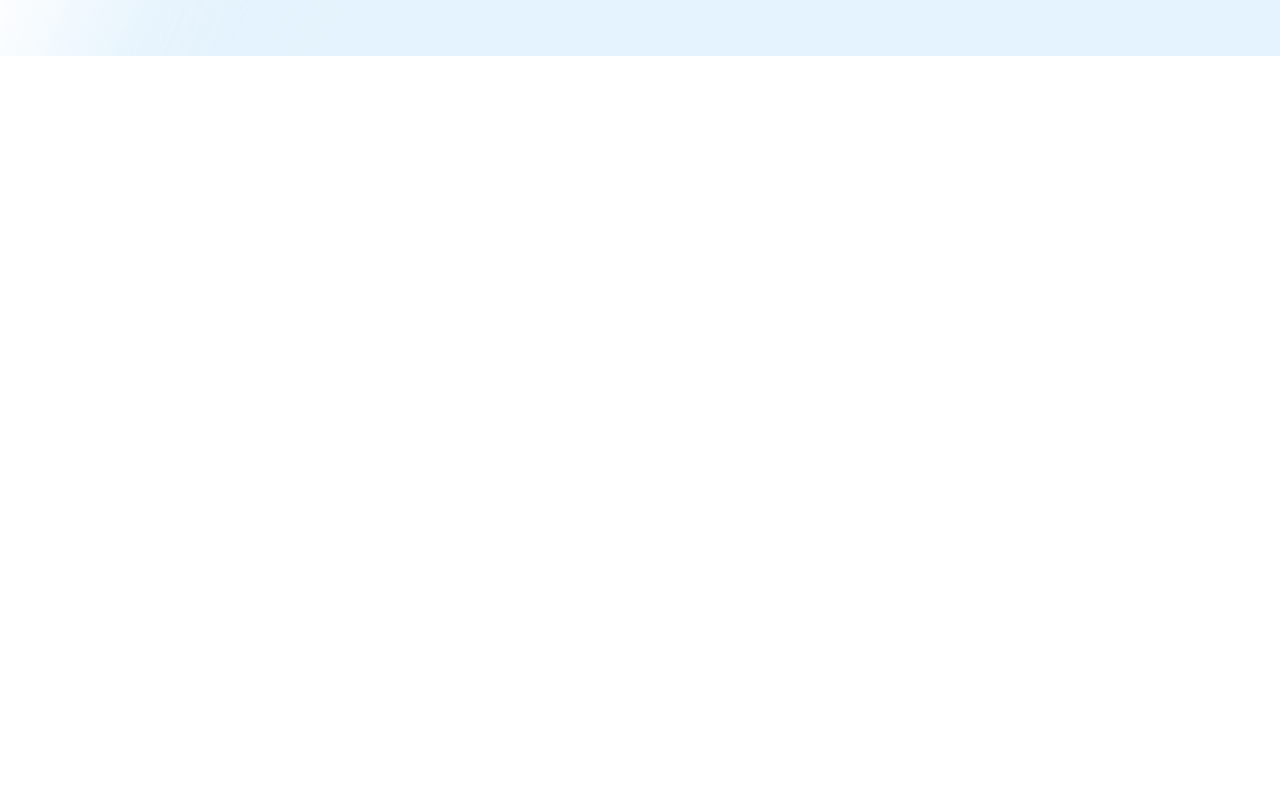
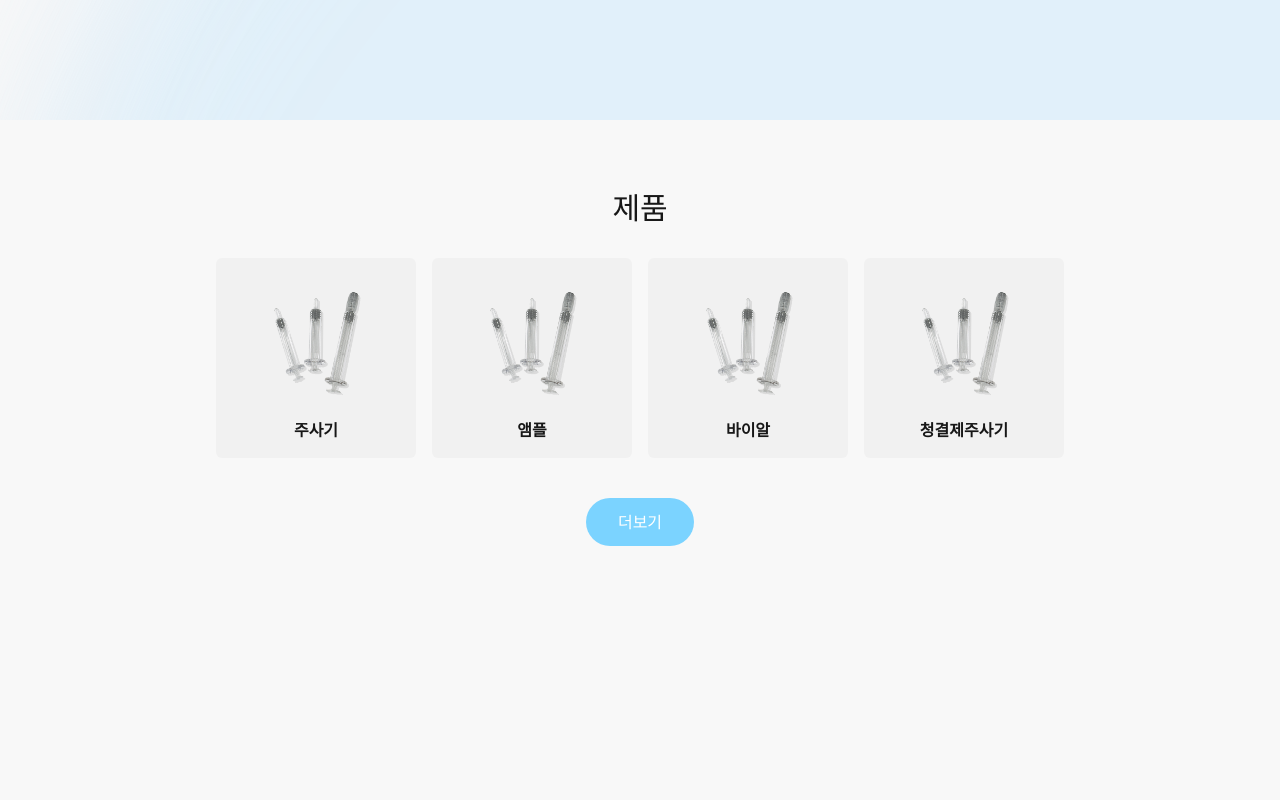
Before and after one commit to ph-mold/ph-mold-web, a Next.js app: page / in a window 1280 px wide. Shown: the part 680-1480 px from the top of the page. Built offline with nearby package versions, Linux system fonts and the light colour scheme.

Commit message:
[Add] ProductGrid 컴포넌트 추가

```diff
--- a/app/globals.css
+++ b/app/globals.css
@@ -2,8 +2,8 @@
 
 @layer base {
   :root {
-    --pm-background: #ffffff;
-    --pm-background2: #f8fafc;
+    --pm-background: #f8f8f8;
+    --pm-background2: #f1f1f1;
     --pm-foreground: #171717;
     --pm-foreground2: #6d6d6d;
     --pm-reverseForground: #ffffff;
@@ -24,6 +24,10 @@
   --color-signature2: var(--pm-signature2);
   --color-signature3: var(--pm-signature3);
   --color-signature4: var(--pm-signature4);
+}
+
+html {
+  @apply text-foreground bg-background;
 }
 
 @keyframes mist {
--- a/app/page.tsx
+++ b/app/page.tsx
@@ -1,7 +1,15 @@
 "use client";
 import ButtonWithArrow from "@/components/ButtonWithArrow";
+import ProductGrid from "@/components/ProductGrid";
 import StickyNav from "@/components/StickyNav";
 import { useEffect, useRef, useState } from "react";
+
+const products = [
+  { id: "1", name: "주사기", image: "/sample1.png" },
+  { id: "2", name: "앰플", image: "/sample1.png" },
+  { id: "3", name: "바이알", image: "/sample1.png" },
+  { id: "4", name: "청결제주사기", image: "/sample1.png" },
+];
 
 export default function Home() {
   const texts = ["Premium cosmetics packaging", "프리미엄 화장품 패키징"];
@@ -30,7 +38,7 @@ export default function Home() {
       <div ref={parentRef}>
         <div
           id="메인"
-          className="w-full h-svh flex items-center justify-center relative overflow-hidden top-[-64px]"
+          className="w-full h-svh flex items-center justify-center relative overflow-hidden"
         >
           <div className="absolute w-full max-w-[1080px] text-center">
             <div className="relative w-full flex items-center justify-center transition-all duration-500 lg:h-[80px] h-[52px]">
@@ -65,8 +73,14 @@ export default function Home() {
             <div className="absolute w-[170%] h-[170%] bg-[#BBDEFB] opacity-25 animate-mist rounded-full"></div>
           </div>
         </div>
-        <div id="제품" className="h-svh " />
-        <div id="문의" className="h-svh " />
+        <div id="제품" className="h-fit min-h-svh">
+          <p className="text-3xl text-center pt-[70px] mb-8">제품</p>
+          <ProductGrid products={products} />
+          <div className="mx-auto w-fit my-10">
+            <ButtonWithArrow>더보기</ButtonWithArrow>
+          </div>
+        </div>
+        <div id="문의" className="h-svh bg-[#ebf4fa]" />
       </div>
       {parentRef && (
         <div className="hidden md:block">
--- /dev/null
+++ b/components/ProductGrid.tsx
@@ -0,0 +1,34 @@
+"use client";
+import Image from "next/image";
+
+interface ProductGridProps {
+  products: { id: string; name: string; image: string }[];
+}
+
+const ProductGrid: React.FC<ProductGridProps> = ({ products }) => {
+  return (
+    <div className="sm:grid grid-cols-1 sm:grid-cols-2 md:grid-cols-3 lg:grid-cols-4 gap-4 w-fit mx-auto">
+      {products.map((product) => (
+        <div
+          key={product.id}
+          className="rounded-md min-w-[200px] w-auto h-fit flex flex-col  cursor-pointer bg-[#f1f1f1]"
+        >
+          <div className="size-[160px] mx-auto">
+            <Image
+              src={product.image}
+              alt={product.name}
+              width={200}
+              height={200}
+              className="hover:scale-125 transition duration-300 size-full"
+            />
+          </div>
+          <p className="text-center text-md font-semibold mb-4">
+            {product.name}
+          </p>
+        </div>
+      ))}
+    </div>
+  );
+};
+
+export default ProductGrid;
```
Also changed, not shown: public/sample1.png (added).
